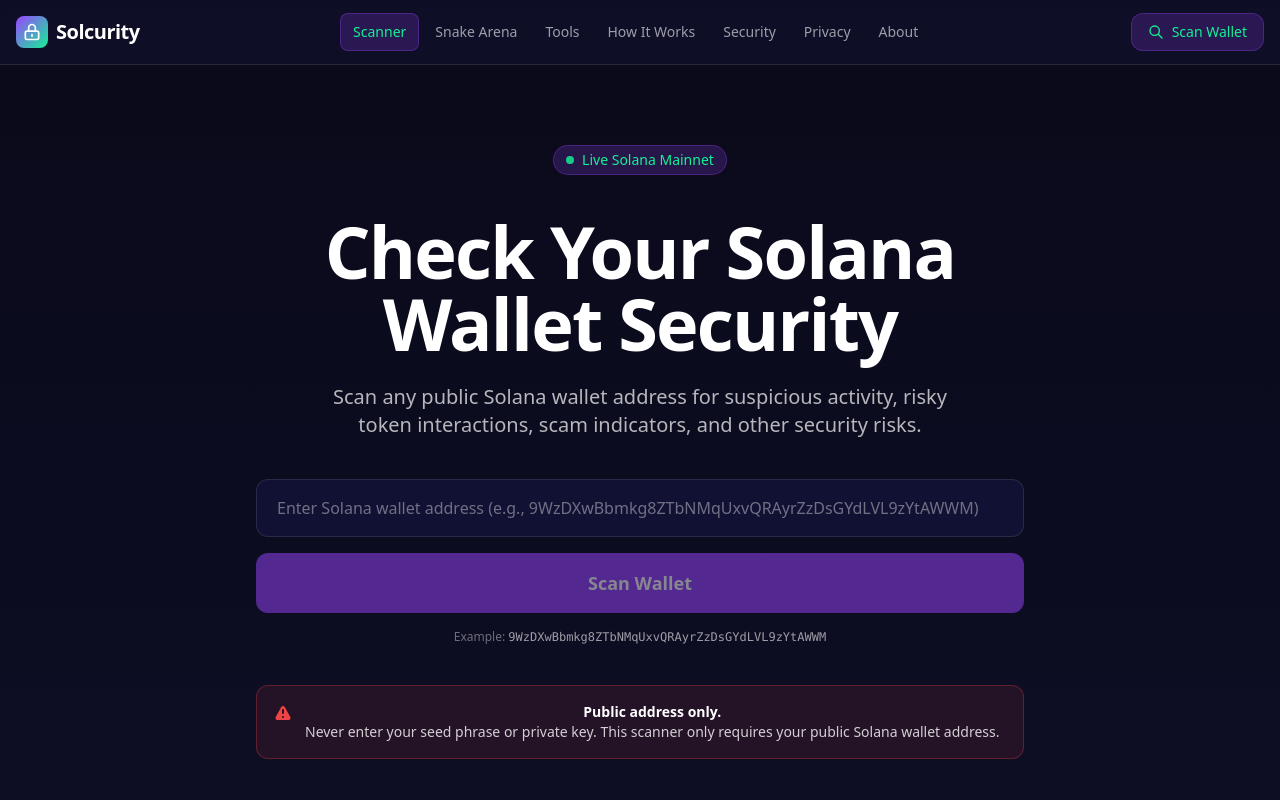
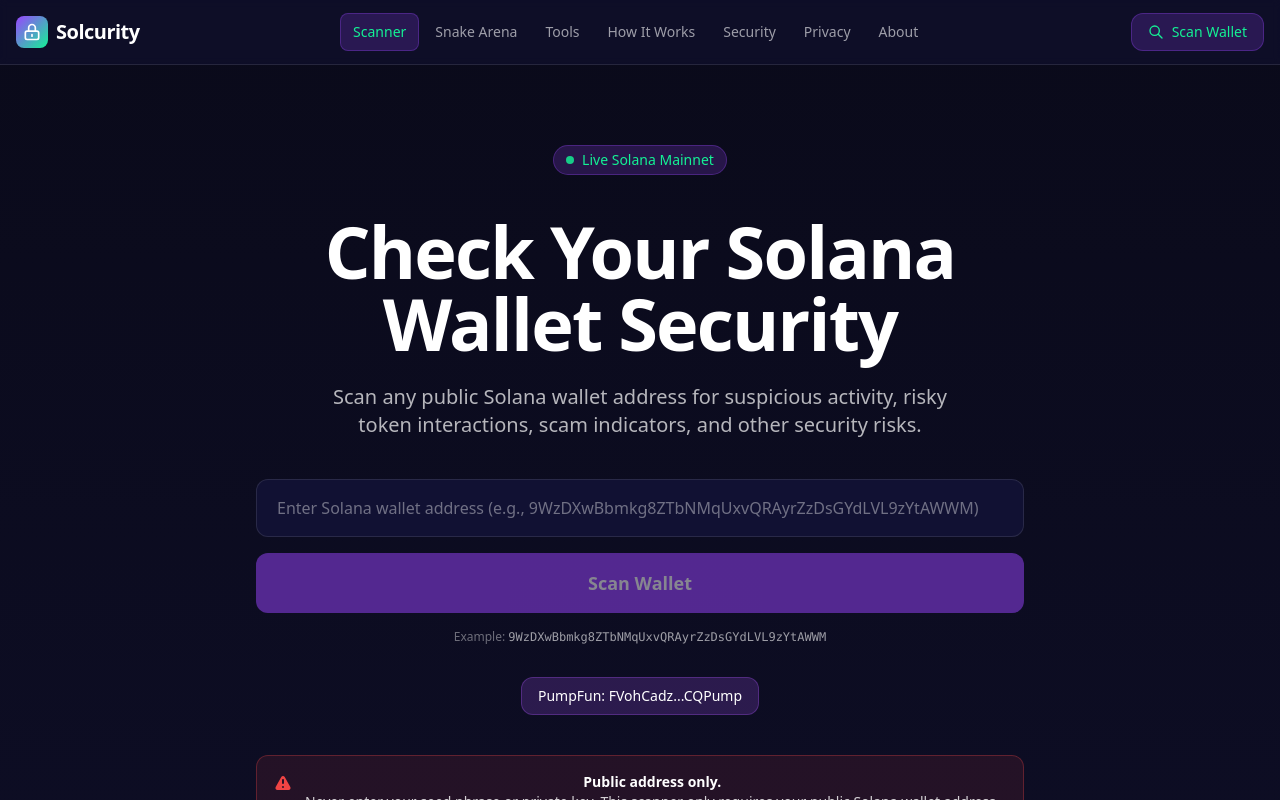
Before and after one commit to LightxSolami/Solcurity, a Next.js app: page / in a window 1280 px wide. Shown: the top 800 px of the page. Built offline with nearby package versions, Linux system fonts and the light colour scheme.

Commit message:
Add PumpFun button with CA to homepage dashboard

```diff
--- a/src/app/page.tsx
+++ b/src/app/page.tsx
@@ -23,6 +23,26 @@ export default function HomePage() {
         </p>
 
         <WalletInput />
+
+        <div className="mt-8 flex justify-center">
+          <a
+            href="https://pump.fun/coin/FVohCadzbaig88VGBKXtcava3c5PaWczD7HKboCqpump"
+            target="_blank"
+            rel="noopener noreferrer"
+            className="inline-flex items-center gap-2 px-4 py-2 bg-purple-500/20 border border-purple-500/30 rounded-xl text-white hover:bg-purple-500/30 transition-colors text-sm"
+          >
+            <img
+              src="https://pump.fun/favicon.ico"
+              alt="Pump Fun"
+              className="w-4 h-4 object-contain"
+              onError={(e) => {
+                const img = e.target as HTMLImageElement;
+                img.style.display = 'none';
+              }}
+            />
+            PumpFun: FVohCadz...CQPump
+          </a>
+        </div>
 
         <SecurityWarning />
 
```
